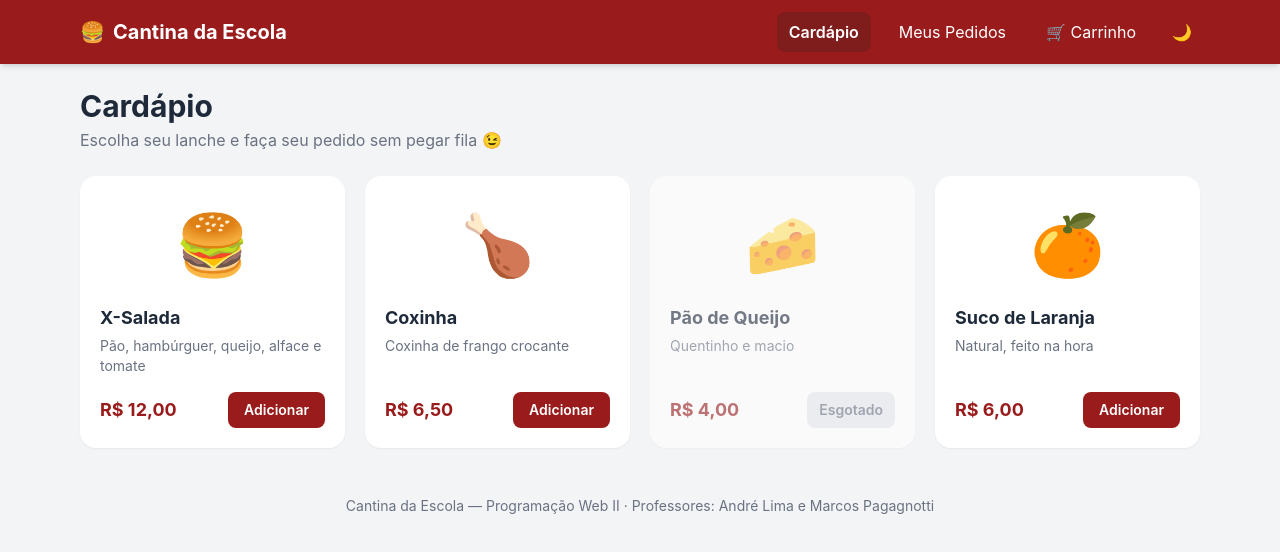
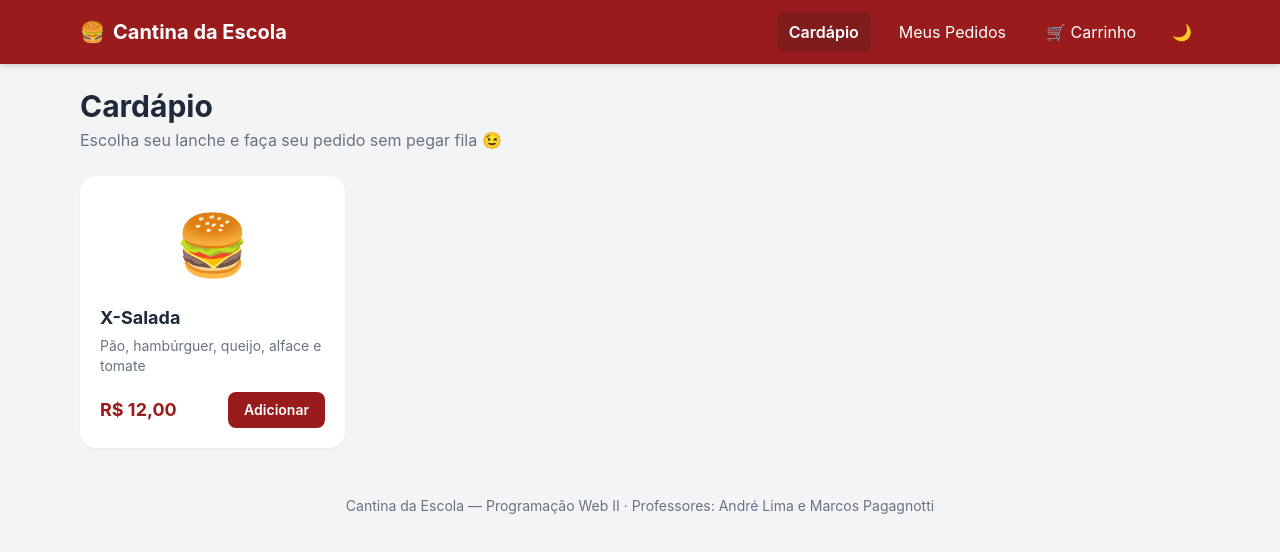
Before and after one commit to correatech01/cantina-app, a Vue app: page / in a window 1280 px wide. Shown: the top 552 px of the page. Built offline with nearby package versions, Linux system fonts and the light colour scheme.

Commit message:
adicionando card lanche

```diff
--- a/src/App.vue
+++ b/src/App.vue
@@ -1,6 +1,7 @@
 <script setup>
 import{ref} from 'vue';
 import NavBar from './components/NavBar.vue';
+import CardLanche from './components/CardLanche.vue';
 const totalitens = ref(0)
 </script>
 
@@ -16,64 +17,7 @@ const totalitens = ref(0)
       <!-- Grade responsiva: 1 coluna no celular, 2 no tablet, 3 no notebook, 4 em telas grandes -->
       <div class="grid grid-cols-1 gap-5 sm:grid-cols-2 lg:grid-cols-3 xl:grid-cols-4">
         <!-- Card 1 -->
-        <article class="flex flex-col rounded-2xl bg-white p-5 shadow-xs transition-shadow hover:shadow-lg dark:bg-gray-800">
-          <div class="flex-1">
-            <div class="mb-3 flex h-24 items-center justify-center text-6xl">🍔</div>
-            <h3 class="text-lg font-bold text-gray-800 dark:text-gray-100">X-Salada</h3>
-            <p class="mt-1 text-sm text-gray-500 dark:text-gray-400">Pão, hambúrguer, queijo, alface e tomate</p>
-          </div>
-          <div class="mt-4 flex items-center justify-between">
-            <span class="text-lg font-bold text-escola-600 dark:text-escola-400">R$ 12,00</span>
-            <button class="rounded-lg bg-escola-600 px-4 py-2 text-sm font-semibold text-white transition-colors hover:bg-escola-700 active:scale-95">
-              Adicionar
-            </button>
-          </div>
-        </article>
-
-        <!-- Card 2 -->
-        <article class="flex flex-col rounded-2xl bg-white p-5 shadow-xs transition-shadow hover:shadow-lg dark:bg-gray-800">
-          <div class="flex-1">
-            <div class="mb-3 flex h-24 items-center justify-center text-6xl">🍗</div>
-            <h3 class="text-lg font-bold text-gray-800 dark:text-gray-100">Coxinha</h3>
-            <p class="mt-1 text-sm text-gray-500 dark:text-gray-400">Coxinha de frango crocante</p>
-          </div>
-          <div class="mt-4 flex items-center justify-between">
-            <span class="text-lg font-bold text-escola-600 dark:text-escola-400">R$ 6,50</span>
-            <button class="rounded-lg bg-escola-600 px-4 py-2 text-sm font-semibold text-white transition-colors hover:bg-escola-700 active:scale-95">
-              Adicionar
-            </button>
-          </div>
-        </article>
-
-        <!-- Card 3 (esgotado) -->
-        <article class="flex flex-col rounded-2xl bg-white p-5 opacity-60 shadow-xs dark:bg-gray-800">
-          <div class="flex-1">
-            <div class="mb-3 flex h-24 items-center justify-center text-6xl">🧀</div>
-            <h3 class="text-lg font-bold text-gray-800 dark:text-gray-100">Pão de Queijo</h3>
-            <p class="mt-1 text-sm text-gray-500 dark:text-gray-400">Quentinho e macio</p>
-          </div>
-          <div class="mt-4 flex items-center justify-between">
-            <span class="text-lg font-bold text-escola-600 dark:text-escola-400">R$ 4,00</span>
-            <span class="rounded-lg bg-gray-200 px-3 py-2 text-sm font-semibold text-gray-500 dark:bg-gray-700 dark:text-gray-400">
-              Esgotado
-            </span>
-          </div>
-        </article>
-
-        <!-- Card 4 -->
-        <article class="flex flex-col rounded-2xl bg-white p-5 shadow-xs transition-shadow hover:shadow-lg dark:bg-gray-800">
-          <div class="flex-1">
-            <div class="mb-3 flex h-24 items-center justify-center text-6xl">🍊</div>
-            <h3 class="text-lg font-bold text-gray-800 dark:text-gray-100">Suco de Laranja</h3>
-            <p class="mt-1 text-sm text-gray-500 dark:text-gray-400">Natural, feito na hora</p>
-          </div>
-          <div class="mt-4 flex items-center justify-between">
-            <span class="text-lg font-bold text-escola-600 dark:text-escola-400">R$ 6,00</span>
-            <button class="rounded-lg bg-escola-600 px-4 py-2 text-sm font-semibold text-white transition-colors hover:bg-escola-700 active:scale-95">
-              Adicionar
-            </button>
-          </div>
-        </article>
+        <CardLanche></CardLanche>
       </div>
     </main>
 
--- a/src/components/CardLanche.vue
+++ b/src/components/CardLanche.vue
@@ -0,0 +1,25 @@
+<template>
+    <div>
+        <article class="flex flex-col rounded-2xl bg-white p-5 shadow-xs transition-shadow hover:shadow-lg dark:bg-gray-800">
+          <div class="flex-1">
+            <div class="mb-3 flex h-24 items-center justify-center text-6xl">🍔</div>
+            <h3 class="text-lg font-bold text-gray-800 dark:text-gray-100">X-Salada</h3>
+            <p class="mt-1 text-sm text-gray-500 dark:text-gray-400">Pão, hambúrguer, queijo, alface e tomate</p>
+          </div>
+          <div class="mt-4 flex items-center justify-between">
+            <span class="text-lg font-bold text-escola-600 dark:text-escola-400">R$ 12,00</span>
+            <button class="rounded-lg bg-escola-600 px-4 py-2 text-sm font-semibold text-white transition-colors hover:bg-escola-700 active:scale-95">
+              Adicionar
+            </button>
+          </div>
+        </article>
+    </div>
+</template>
+
+<script setup>
+
+</script>
+
+<style lang="scss" scoped>
+
+</style>
```
